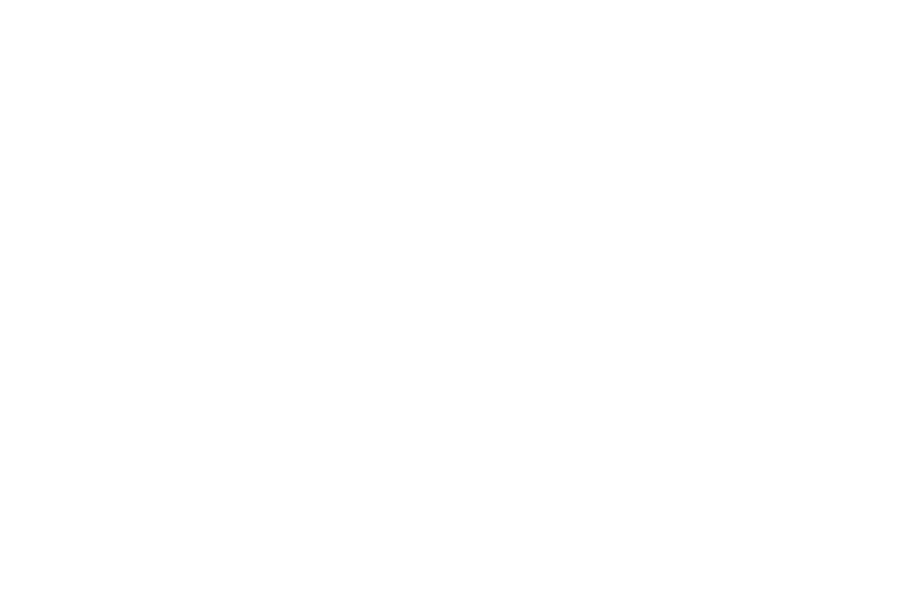
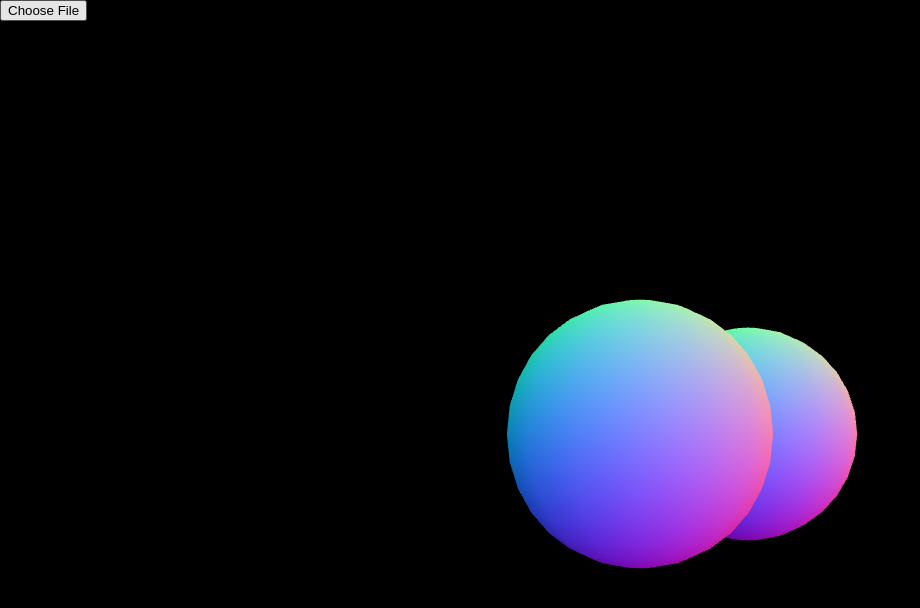
Before and after one commit to Chop-ChopTech/ChopChopMol-2.0, a plain HTML site: page index.html in a window 1280 px wide. Shown: the whole page, without its empty margins (0-920 px from the left). Drawn offline with nearby package versions, Linux system fonts and the light colour scheme.

Commit message:
Basic Function+example atoms added

```diff
--- a/atom/atom.js
+++ b/atom/atom.js
@@ -0,0 +1,19 @@
+import * as THREE from 'three';
+export default class Atom {
+    constructor(main,x, y,z) {
+        this.molecule = main.molecule;
+        this.main = main;
+        this.x = x;
+        this.y = y;
+        this.z = z;
+
+    }
+    drawAtom() {
+        const geometry = new THREE.SphereGeometry(1,16,16);
+        const material = new THREE.MeshNormalMaterial({ color: 0x00ff00 });
+
+        const cube = new THREE.Mesh(geometry, material);
+        cube.position.set(this.x, this.y, this.z);
+        this.main.scene.add(cube);
+    }
+}
--- /dev/null
+++ b/atom/molecule.js
@@ -0,0 +1,20 @@
+import * as THREE from 'three';
+import Atom from './atom.js';
+export default class Molecule {
+    constructor(main) {
+        this.main = main;
+        this.atoms = [];
+        this.bonds = [];
+    }
+    init(){
+
+
+        this.atoms.push(new Atom(this.main,0, 0, 1));
+        this.atoms.push(new Atom(this.main,1, 0));
+
+        this.drawMolecule();
+    }
+    drawMolecule() {
+        this.atoms.forEach(atom => atom.drawAtom());
+    }
+}
--- a/index.html
+++ b/index.html
@@ -4,8 +4,20 @@
     <meta charset="UTF-8">
     <meta name="viewport" content="width=device-width, initial-scale=1.0">
     <title>ChopChopMol 2.0</title>
+    <link rel="stylesheet" href="style.css">
 </head>
 <body>
+    <input type="file" id="fileInput" accept=".xyz">
+    <script type="importmap">
+        {
+            "imports": {
+                "three": "https://cdn.jsdelivr.net/npm/three@v0.171.0/build/three.module.js",
+                "jsm/": "https://cdn.jsdelivr.net/npm/three@0.171.0/examples/jsm/"
+
+            }
+        }
+    </script>
+    <pre id="output"></pre>
     <script type="module" src="main.js"></script>
 </body>
 </html>
--- a/main.js
+++ b/main.js
@@ -0,0 +1,42 @@
+import * as THREE from 'three';
+import { OrbitControls } from 'jsm/controls/OrbitControls.js';
+import Molecule from './atom/molecule.js';
+
+// setup
+const scene = new THREE.Scene();
+const camera = new THREE.PerspectiveCamera(75, window.innerWidth / window.innerHeight, 0.1, 1000);
+
+const renderer = new THREE.WebGLRenderer({antialias: true});
+renderer.setSize(window.innerWidth, window.innerHeight);
+renderer.setPixelRatio(window.devicePixelRatio);
+document.body.appendChild(renderer.domElement);
+
+const controls = new OrbitControls(camera, renderer.domElement);
+controls.enableDamping = true;
+controls.dampingFactor = 0.05;
+
+const light = new THREE.DirectionalLight(0xffffff, 1);
+light.position.set(0, 1, 0);
+scene.add(light);
+
+camera.position.z = 5;
+
+export default class Main{
+    constructor(){
+        this.scene=scene;
+        this.molecule=new Molecule(this);
+        this.molecule.init();
+    }
+}
+const main = new Main();
+
+
+
+function animate(){
+    requestAnimationFrame(animate);
+    controls.update();
+    renderer.render(scene, camera);
+}
+
+
+animate();
```
Also changed, not shown: 5 other files.
